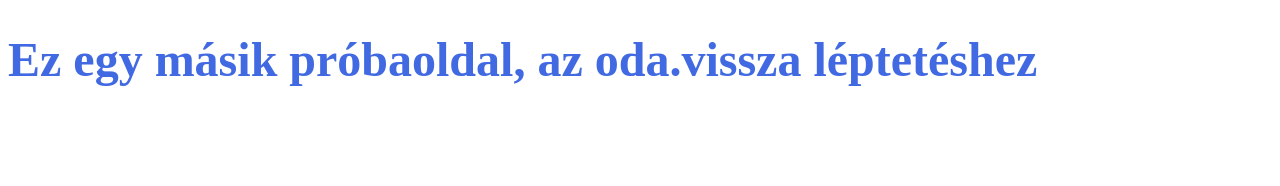
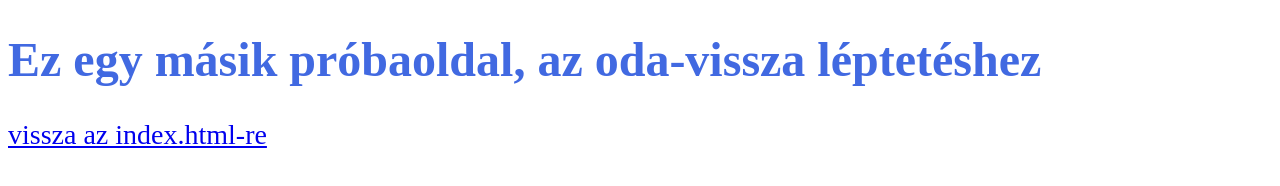
Before and after one commit to DavidMarko88/PROBA, a plain HTML site: page about.html in a window 1280 px wide. Drawn offline with Linux system fonts and the light colour scheme.

Commit message:
az előző commit sikeres végrehajtása

```diff
--- a/about.html
+++ b/about.html
@@ -6,10 +6,9 @@
     <link rel="stylesheet" href="css/styles.css">
     <title>About</title>
 </head>
-<h1>Ez egy másik próbaoldal, az oda.vissza léptetéshez</h1>
+<h1>Ez egy másik próbaoldal, az oda-vissza léptetéshez</h1>
 <body>
-<p>
-    <link rel="stylesheet" href="index.html">
+<p> <a href="index.html">vissza az index.html-re</a>
 </p>
 </body>
 </html>
--- a/index.html
+++ b/index.html
@@ -13,6 +13,7 @@
     A git gyakorlására használom.
     A git használata segíti a csapatmunkát.
 </p>
+<p><a href="about.html">ugrás az about.html-re</a></p>
 <body>
 </body>
 </html>
```
